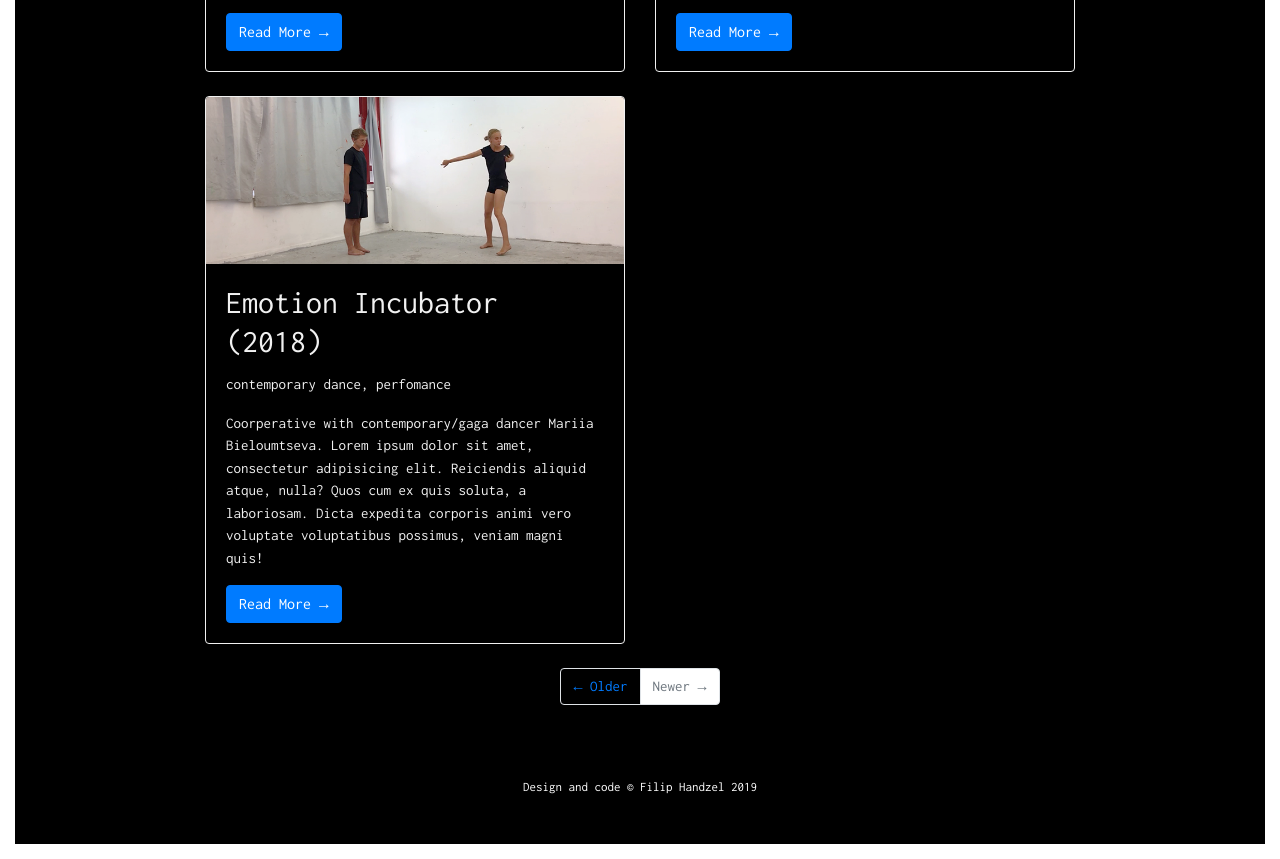
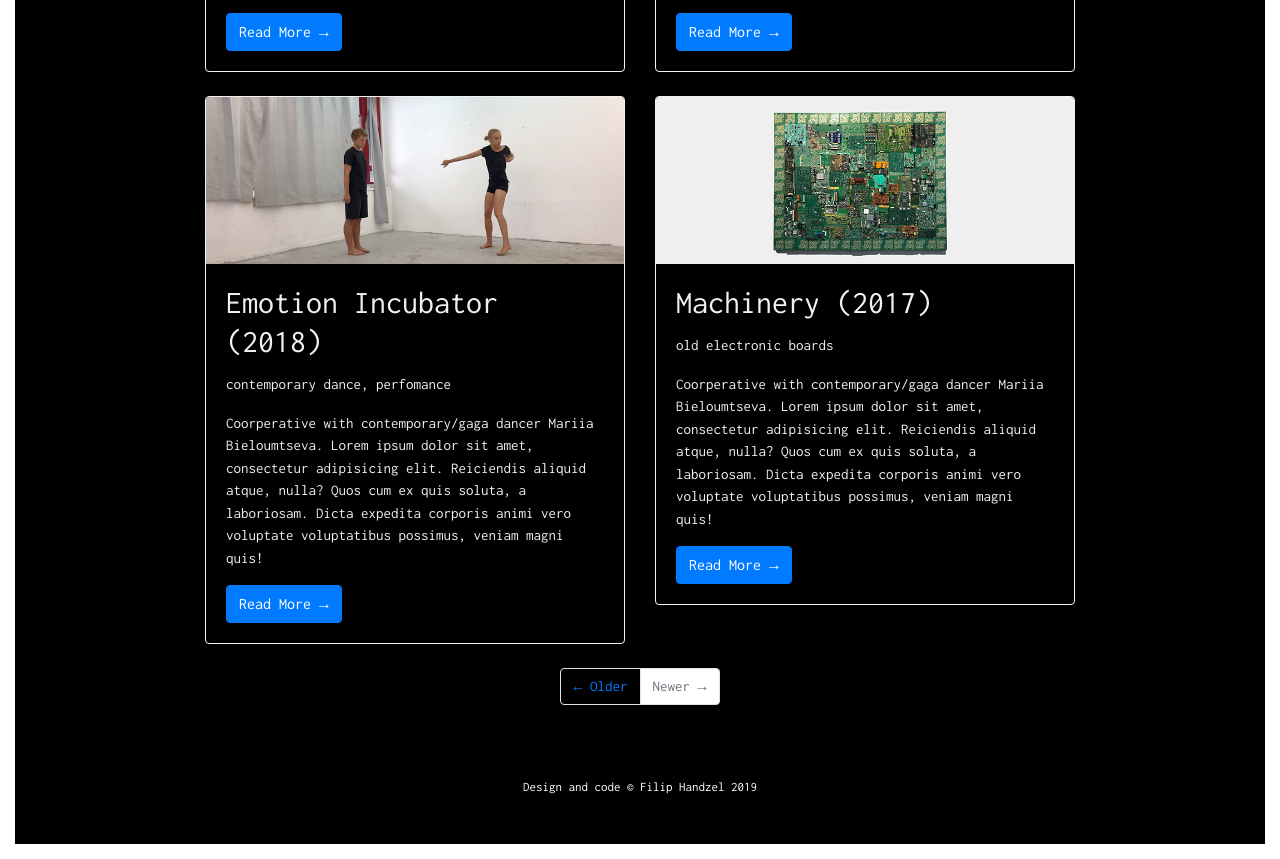
Before and after one commit to haendzel/art-portfolio, a website: page index.html in a window 1280 px wide. Shown: the part 1589-2448 px from the top of the page. Drawn offline with nearby package versions, Linux system fonts and the light colour scheme.

Commit message:
modify package.json, add thumbs

```diff
--- a/index.html
+++ b/index.html
@@ -139,6 +139,18 @@
         </div>
         </div>
 
+        <div class="col-md-6">
+        <div class="card mb-4">
+          <img class="card-img-top" src="img/thumbs/thumb8.jpg" alt="Hybrides">
+          <div class="card-body">
+            <h2 class="card-title">Machinery (2017)</h2>
+            <p class="card-category">old electronic boards</p>
+            <p class="card-text">Coorperative with contemporary/gaga dancer Mariia Bieloumtseva. Lorem ipsum dolor sit amet, consectetur adipisicing elit. Reiciendis aliquid atque, nulla? Quos cum ex quis soluta, a laboriosam. Dicta expedita corporis animi vero voluptate voluptatibus possimus, veniam magni quis!</p>
+            <a href="#" class="btn btn-primary">Read More &rarr;</a>
+          </div>
+        </div>
+        </div>
+
         </div>
 
         <!-- Pagination -->
```
Also changed, not shown: package.json (+9 -9 lines), img/thumbs/thumb8.jpg (added).
